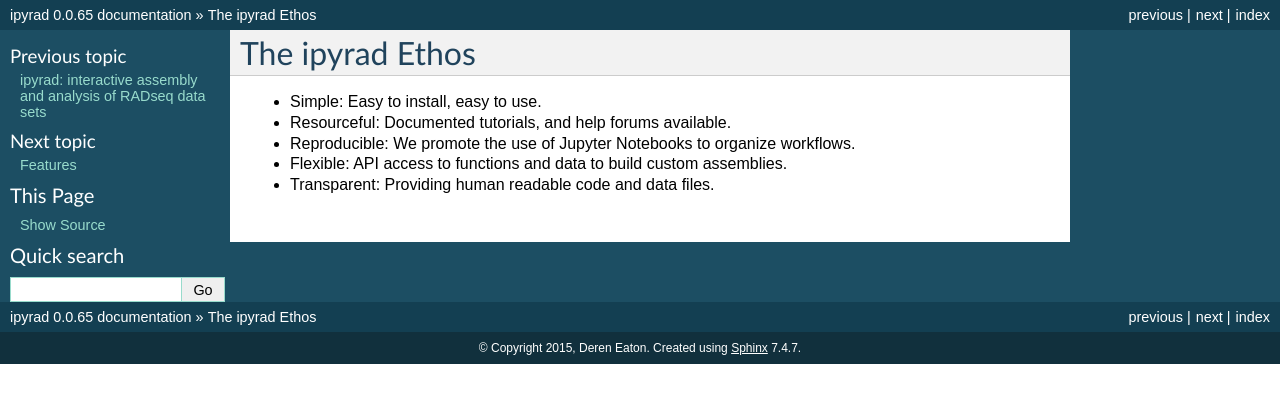
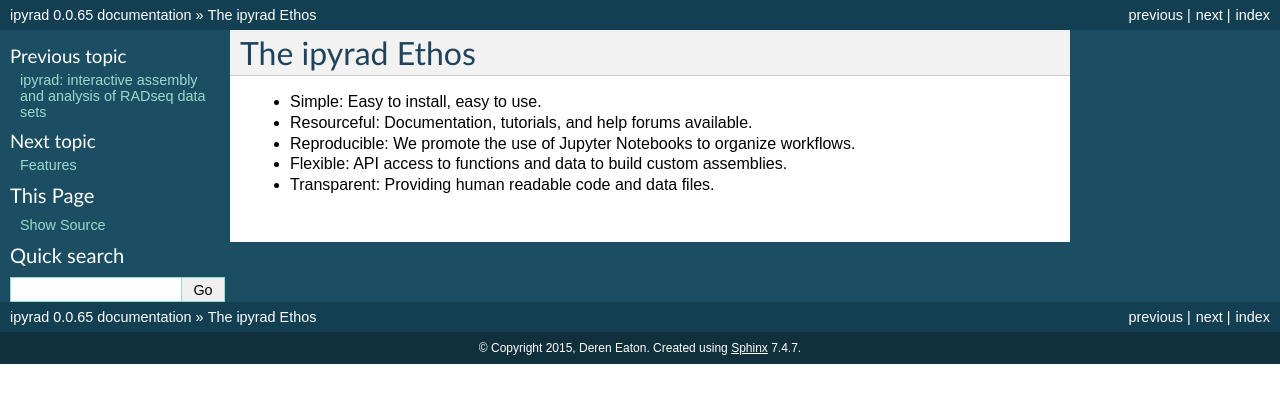
Before and after one commit to dereneaton/ipyrad, a Sphinx documentation site: the page built from docs/ethos.rst, in a window 1280 px wide. Shown: the top 403 px of the page. Built offline with Sphinx 7.4.7, drawn with Linux system fonts in a browser that asks for light colours; pages that are not in the unit, such as notebooks, are missing from menus.

Commit message:
docs edits

```diff
--- a/docs/contributions.rst
+++ /dev/null
@@ -1,6 +0,0 @@
-
-.. _contributions:
-
-
-* Deren Eaton
-* Isaac Overcast
--- a/docs/ethos.rst
+++ b/docs/ethos.rst
@@ -6,7 +6,7 @@ The ipyrad Ethos
 ================
 
 * Simple: Easy to install, easy to use.
-* Resourceful: Documented tutorials, and help forums available.
+* Resourceful: Documentation, tutorials, and help forums available.
 * Reproducible: We promote the use of Jupyter Notebooks to organize workflows.
 * Flexible: API access to functions and data to build custom assemblies.
 * Transparent: Providing human readable code and data files.
--- a/docs/index.rst
+++ b/docs/index.rst
@@ -37,7 +37,7 @@ Documentation
    tutorials.rst
    citing.rst
    releasenotes.rst
-   contributions.rst
+   support.rst
    license.rst
 
 Indices and tables
--- a/setup.py
+++ b/setup.py
@@ -14,6 +14,7 @@ requirements = [
     'ipykernel>=4.1',
     'jupyter',
     'jupyter-client>=4.1',
+    'nbconvert',
     'scipy>0.10',
     'numpy>=1.9',
     'pandas',
```
Also changed, not shown: docs/support.rst (added, +18 -0 lines).
